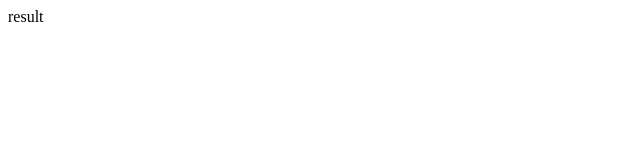
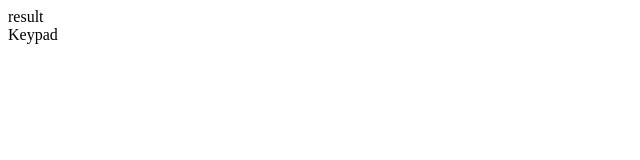
Before and after one commit to cohs88/sonata-react-calculator, a React (Create React App) app: page / in a window 1280 px wide. Shown: the top 160 px of the page, without its empty margins (0-640 px from the left). Built offline with nearby package versions, Linux system fonts and the light colour scheme.

Commit message:
added simple keypad component

```diff
--- a/src/components/App.js
+++ b/src/components/App.js
@@ -1,11 +1,13 @@
 import React from 'react';
 import Result from './Result';
+import Keypad from './Keypad';
 
 class App extends React.Component{
     render(){
         return (
             <div>
                 <Result />
+                <Keypad />
             </div>
         );
     }
--- /dev/null
+++ b/src/components/Keypad.js
@@ -0,0 +1,11 @@
+import React from 'react';
+
+const Keypad  = (props) =>{
+    return (
+        <div>
+            Keypad
+        </div>
+    );
+};
+
+export default Keypad;
```
